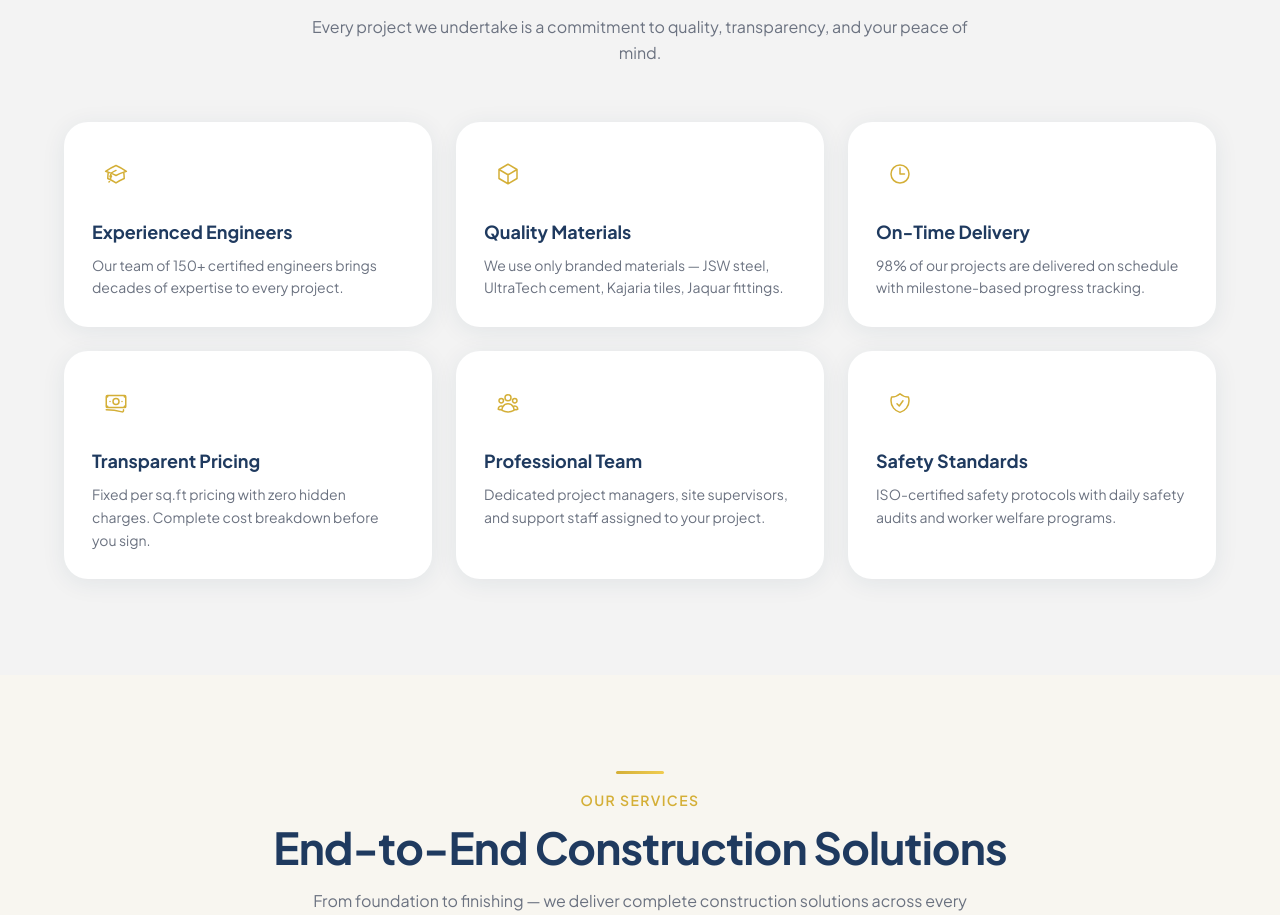
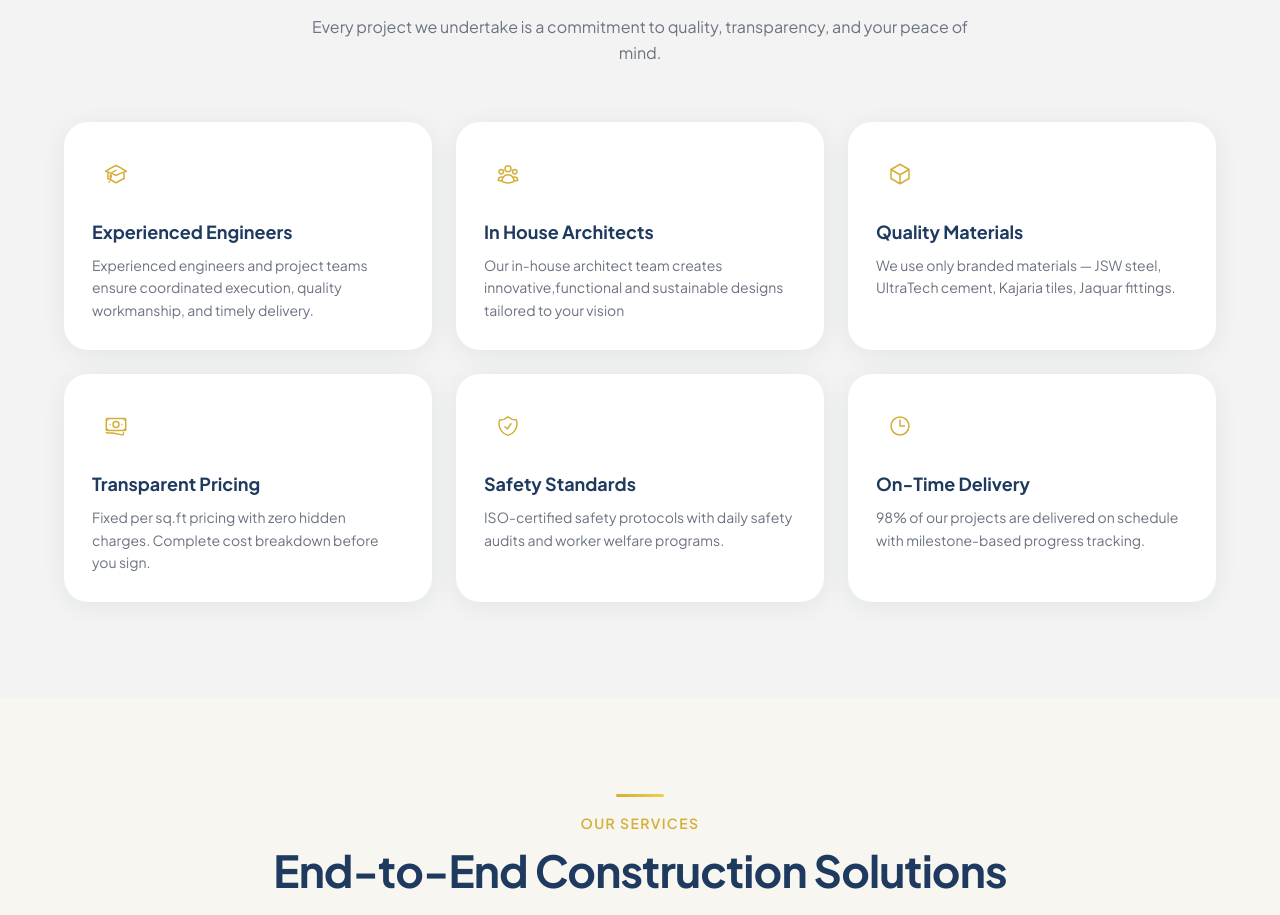
Before and after one commit to MaheswarReddyAppojigari/layingstone_0975, a Next.js app: page / in a window 1280 px wide. Shown: the part 1160-2075 px from the top of the page. Built offline with nearby package versions, Linux system fonts and the light colour scheme.

Commit message:
Why laying stone section changed

```diff
--- a/src/app/components/StatsSection.tsx
+++ b/src/app/components/StatsSection.tsx
@@ -13,7 +13,7 @@ const stats: Stat[] = [
   { value: 12, suffix: '+', label: 'Years of Experience' },
   { value: 70, suffix: '+', label: 'Projects Completed' },
   { value: 98, suffix: '%', label: 'Client Satisfaction' },
-  { value: 1, suffix: 'Million+', label: 'Sq.Ft Delivered' },
+  { value: 1, suffix: ' Million+', label: 'Sq.Ft Delivered' },
 ];
 
 function CountUp({ target, suffix, prefix }: { target: number; suffix: string; prefix?: string }) {
@@ -49,7 +49,9 @@ function CountUp({ target, suffix, prefix }: { target: number; suffix: string; p
 
   return (
     <span ref={ref}>
-      {prefix}{count}{suffix}
+      {prefix}
+      {count}
+      {suffix}
     </span>
   );
 }
--- a/src/app/components/WhyChooseUs.tsx
+++ b/src/app/components/WhyChooseUs.tsx
@@ -4,12 +4,38 @@ import React, { useEffect, useRef, useState } from 'react';
 import Icon from '@/components/ui/AppIcon';
 
 const reasons = [
-  { icon: 'AcademicCapIcon', title: 'Experienced Engineers', desc: 'Our team of 150+ certified engineers brings decades of expertise to every project.' },
-  { icon: 'CubeIcon', title: 'Quality Materials', desc: 'We use only branded materials — JSW steel, UltraTech cement, Kajaria tiles, Jaquar fittings.' },
-  { icon: 'ClockIcon', title: 'On-Time Delivery', desc: '98% of our projects are delivered on schedule with milestone-based progress tracking.' },
-  { icon: 'BanknotesIcon', title: 'Transparent Pricing', desc: 'Fixed per sq.ft pricing with zero hidden charges. Complete cost breakdown before you sign.' },
-  { icon: 'UserGroupIcon', title: 'Professional Team', desc: 'Dedicated project managers, site supervisors, and support staff assigned to your project.' },
-  { icon: 'ShieldCheckIcon', title: 'Safety Standards', desc: 'ISO-certified safety protocols with daily safety audits and worker welfare programs.' },
+  {
+    icon: 'AcademicCapIcon',
+    title: 'Experienced Engineers',
+    desc: 'Experienced engineers and project teams ensure coordinated execution, quality workmanship, and timely delivery.',
+  },
+  {
+    icon: 'UserGroupIcon',
+    title: 'In House Architects',
+    desc: 'Our in-house architect team creates innovative,functional and sustainable designs tailored to your vision',
+  },
+  {
+    icon: 'CubeIcon',
+    title: 'Quality Materials',
+    desc: 'We use only branded materials — JSW steel, UltraTech cement, Kajaria tiles, Jaquar fittings.',
+  },
+
+  {
+    icon: 'BanknotesIcon',
+    title: 'Transparent Pricing',
+    desc: 'Fixed per sq.ft pricing with zero hidden charges. Complete cost breakdown before you sign.',
+  },
+
+  {
+    icon: 'ShieldCheckIcon',
+    title: 'Safety Standards',
+    desc: 'ISO-certified safety protocols with daily safety audits and worker welfare programs.',
+  },
+  {
+    icon: 'ClockIcon',
+    title: 'On-Time Delivery',
+    desc: '98% of our projects are delivered on schedule with milestone-based progress tracking.',
+  },
 ];
 
 export default function WhyChooseUs() {
@@ -17,23 +43,38 @@ export default function WhyChooseUs() {
   const ref = useRef<HTMLDivElement>(null);
 
   useEffect(() => {
-    const observer = new IntersectionObserver(([e]) => { if (e.isIntersecting) setVisible(true); }, { threshold: 0.1 });
+    const observer = new IntersectionObserver(
+      ([e]) => {
+        if (e.isIntersecting) setVisible(true);
+      },
+      { threshold: 0.1 }
+    );
     if (ref.current) observer.observe(ref.current);
     return () => observer.disconnect();
   }, []);
 
   return (
-    <section id="about" className="section-pad bg-background" aria-labelledby="why-heading" ref={ref}>
+    <section
+      id="about"
+      className="section-pad bg-background"
+      aria-labelledby="why-heading"
+      ref={ref}
+    >
       <div className="max-w-7xl mx-auto container-pad">
         {/* Header */}
-        <div className={`text-center mb-14 transition-all duration-700 ${visible ? 'opacity-100 translate-y-0' : 'opacity-0 translate-y-8'}`}>
+        <div
+          className={`text-center mb-14 transition-all duration-700 ${visible ? 'opacity-100 translate-y-0' : 'opacity-0 translate-y-8'}`}
+        >
           <div className="accent-line mx-auto mb-4" />
-          <p className="text-accent font-semibold text-sm uppercase tracking-widest mb-3">Why LayingStone</p>
+          <p className="text-accent font-semibold text-sm uppercase tracking-widest mb-3">
+            Why LayingStone
+          </p>
           <h2 id="why-heading" className="text-section-title font-bold text-foreground">
             Built on Trust, Delivered with Excellence
           </h2>
           <p className="mt-4 text-muted-foreground max-w-2xl mx-auto leading-relaxed">
-            Every project we undertake is a commitment to quality, transparency, and your peace of mind.
+            Every project we undertake is a commitment to quality, transparency, and your peace of
+            mind.
           </p>
         </div>
 
```
